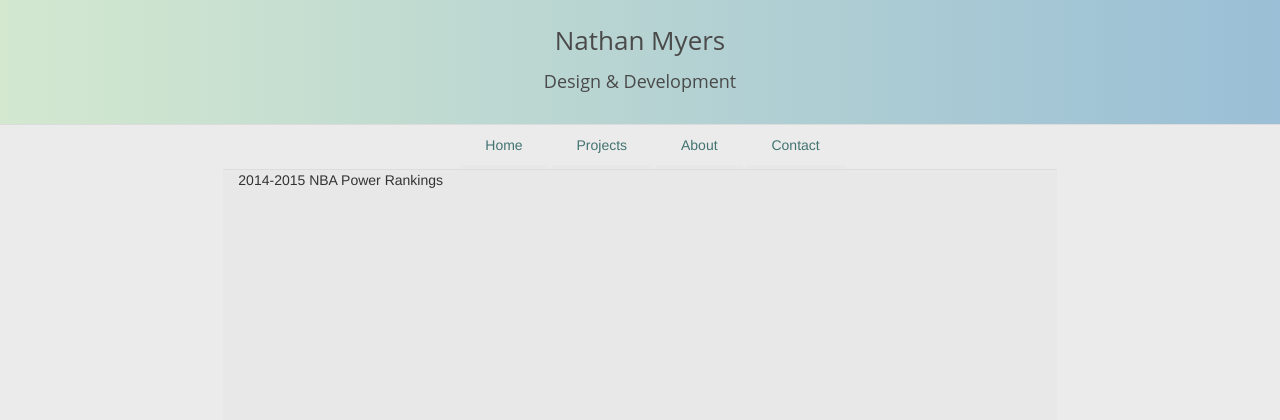
After one commit to nathanemyers/homepage, a Django app: template nathanemyers/nathanemyers/templates/projects/nba-legacy.html in a window 1280 px wide. The commit adds this page. Shown: the top 420 px of the page. Run offline with Django 3.2, Linux system fonts and the light colour scheme; the template is opened without the code that fills it, so the values that code supplies are empty; some libraries are stand-ins or nearby versions.

Commit message:
adding base 2015 nba files

```diff
--- a/nathanemyers/nathanemyers/static/base.css
+++ b/nathanemyers/nathanemyers/static/base.css
@@ -1,5 +1,9 @@
-a:hover {
+.body a:hover, .body a:visited, .body a:link, .body a:active {
   text-decoration: none;
+}
+
+.body a {
+  color: #427371;
 }
 
 .header-container {
--- a/nathanemyers/nathanemyers/templates/base.html
+++ b/nathanemyers/nathanemyers/templates/base.html
@@ -17,7 +17,7 @@
   <link rel="icon" type="image/png" href="static/favicon-16x16.png" sizes="16x16" />
 
 </head>
-<body id="Hallo" onload="">
+<body id="Hallo" class="body" onload="">
   <div class="header-container container-fluid">
     <div class="header col-md-offset-3 col-md-6">
       <p class="header-title">Nathan Myers</p>
--- /dev/null
+++ b/nathanemyers/nathanemyers/templates/projects/nba-legacy.html
@@ -0,0 +1,10 @@
+{% extends "base.html" %}
+
+{% block head %}
+<link rel="stylesheet" href="/static/projects.css" type="text/css" media="all" />
+{% endblock %}
+
+{% block content %}
+2014-2015 NBA Power Rankings
+
+{% endblock %}
--- a/nathanemyers/nathanemyers/templates/projects.html
+++ b/nathanemyers/nathanemyers/templates/projects/projects.html
@@ -7,10 +7,12 @@
 {% block content %}
 <div class="project">
   <div class="col-md-6 project-image">
+    <a href="/projects/2014-2015-nba-power-rankings">
       <img src="/static/2015-nba-chart-screenshot.png" alt="2014-2015 NBA Ranking"/>
+    </a>
   </div>
   <div class="col-md-6 project-text">
-    <div class='prjoect-title'><a href="/projects">2014-2015 NBA Power Rankings</a></div>
+    <div class='prjoect-title'><a href="/projects/2014-2015-nba-power-rankings">2014-2015 NBA Power Rankings</a></div>
     <div class="project-description">
       <p>An interactive chart of the 2014-2015 NBA weekly power rankings. </p>
     </div>
--- a/nathanemyers/nathanemyers/urls.py
+++ b/nathanemyers/nathanemyers/urls.py
@@ -25,7 +25,8 @@ from . import views
 urlpatterns = [
     url(r'^$', views.IndexView.as_view(), name='index'),
     url(r'^admin/', include(admin.site.urls)),
-    url(r'^projects/', views.ProjectsView.as_view(), name='projects'),
+    url(r'^projects/$', views.ProjectsView.as_view(), name='projects'),
+    url(r'^projects/2014-2015-nba-power-rankings$', views.NBALegacyView.as_view(), name='projects'),
     url(r'^about/', views.AboutView.as_view(), name='about'),
     url(r'^contact/', views.ContactView.as_view(), name='contact'),
     #url(r'^weblog/', include('zinnia.urls', namespace='zinnia')),
--- a/nathanemyers/nathanemyers/views.py
+++ b/nathanemyers/nathanemyers/views.py
@@ -14,7 +14,10 @@ class IndexView(generic.ListView):
         return Entry.objects.order_by('-start_publication')[:5]
 
 class ProjectsView(generic.TemplateView):
-    template_name = 'projects.html'
+    template_name = 'projects/projects.html'
+
+class NBALegacyView(generic.TemplateView):
+    template_name = 'projects/nba-legacy.html'
 
 class AboutView(generic.TemplateView):
     template_name = 'about.html'
```
